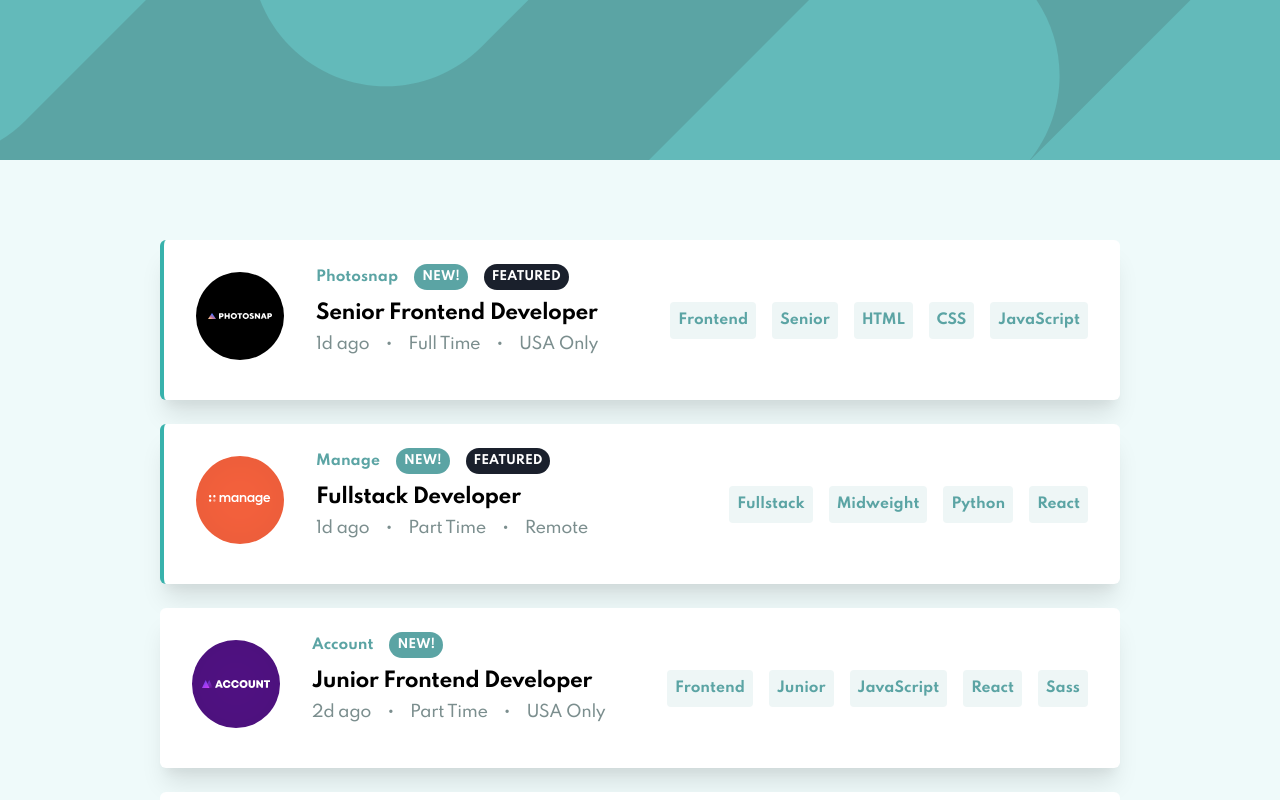
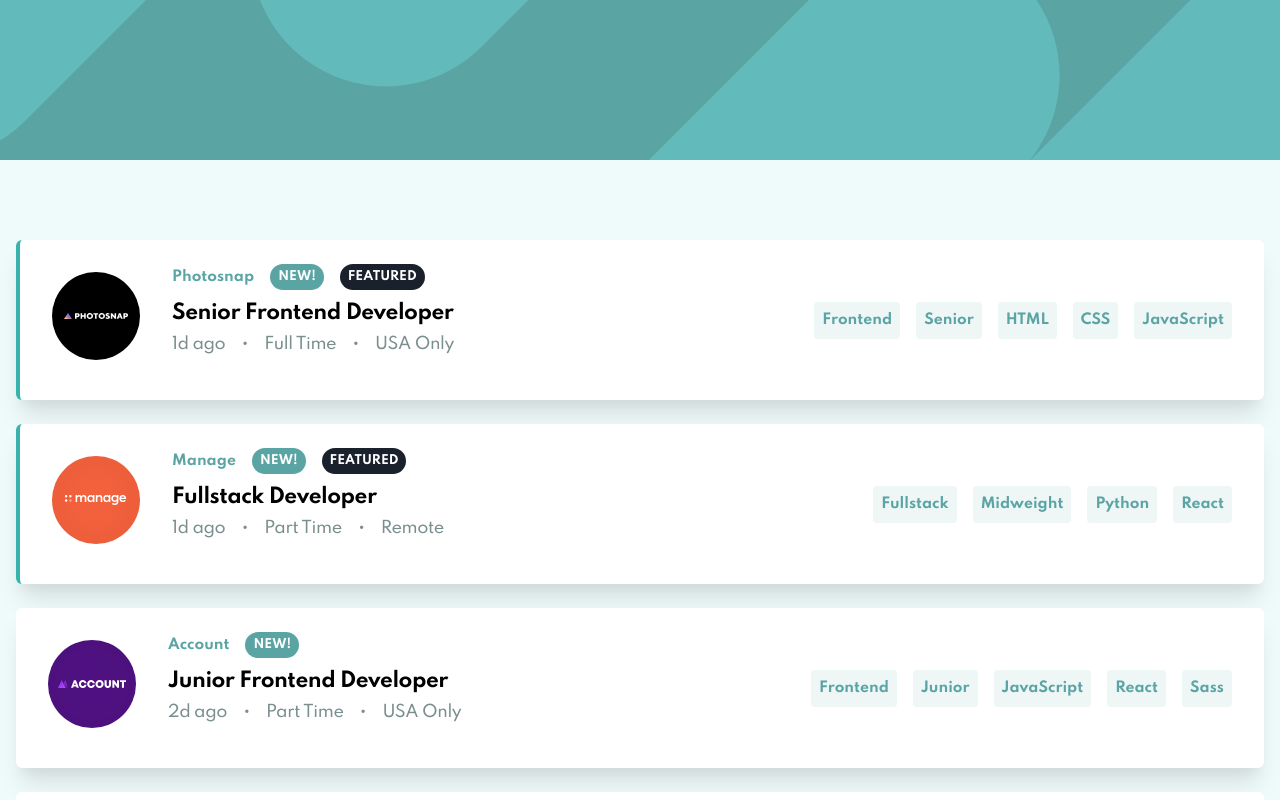
Before and after one commit to GK-Hynes/job-listings-with-filtering, a React (Create React App) app: page / in a window 1280 px wide. Shown: the top 800 px of the page. Built offline with nearby package versions, Linux system fonts and the light colour scheme.

Commit message:
Tidy up styles

```diff
--- a/src/App.js
+++ b/src/App.js
@@ -46,9 +46,10 @@ function App() {
   const filteredJobs = jobs.filter(filterJobs);
 
   return (
-    <>
+    <div>
       <header className="header w-full h-40  bg-desaturated-dark-cyan"></header>
-      <main className="flex flex-col min-h-screen w-full bg-light-gray-cyan">
+      <main className="flex flex-col min-h-screen w-full bg-light-gray-cyan font-spartan">
+        <div className="container mx-auto px-4">
           {filters.length > 0 && (
             <Filters
               filters={filters}
@@ -57,8 +58,9 @@ function App() {
             />
           )}
           <JobBoard jobs={filteredJobs} handleFilter={handleFilter} />
+        </div>
       </main>
-    </>
+    </div>
   );
 }
 
--- a/src/Filters.js
+++ b/src/Filters.js
@@ -2,16 +2,16 @@ import React from "react";
 
 const Filters = ({ filters, removeFilter, clearFilters }) => {
   return (
-    <div className="flex flex-wrap p-4 -mt-10 mx-auto w-11/12 lg:w-9/12 max-w-screen-xl bg-white shadow-xl rounded-md text-sm font-spartan">
+    <div className="flex flex-wrap -mt-10 p-4 bg-white shadow-xl rounded-md text-sm">
       {filters.length > 0 &&
         filters.map((filter, i) => (
           <span
-            className="flex mr-4 mb-4 sm:mb-0 bg-light-gray-cyan-filters text-desaturated-dark-cyan font-bold rounded"
+            className="flex mr-4 mb-4 md:mb-0 bg-light-gray-cyan-filters text-desaturated-dark-cyan font-bold rounded"
             key={i}
           >
             <span className="p-2">{filter}</span>
             <button
-              className="p-2 bg-desaturated-dark-cyan rounded-tr rounded-br hover:bg-gray-900"
+              className="p-2  rounded-tr rounded-br bg-desaturated-dark-cyan hover:bg-gray-900"
               onClick={() => removeFilter(filter)}
             >
               <img src="/images/icon-remove.svg" alt="Remove Icon" />
--- a/src/JobBoard.js
+++ b/src/JobBoard.js
@@ -3,7 +3,7 @@ import JobListing from "./JobListing";
 
 const JobBoard = ({ jobs, handleFilter }) => {
   return (
-    <div className="w-full h-full m-0 pt-20 font-spartan">
+    <div className="w-full h-full pt-20">
       {jobs.map((job) => (
         <JobListing job={job} key={job.id} handleFilter={handleFilter} />
       ))}
--- a/src/JobListing.js
+++ b/src/JobListing.js
@@ -21,32 +21,32 @@ const JobListing = ({ job, handleFilter }) => {
 
   return (
     <div
-      className={`${
+      className={`flex flex-col lg:flex-row mb-10 lg:mb-6 px-4 bg-white shadow-xl rounded-md ${
         featured && `border-solid border-teal-500 border-l-4`
-      } flex flex-col md:flex-row mx-auto mb-10 lg:mb-6 px-4 w-11/12 lg:w-9/12 max-w-screen-xl bg-white shadow-xl rounded-md`}
+      }`}
     >
       <div className="flex lg:justify-center lg:items-center lg:px-4 lg:py-8">
         <div className="h-12 w-12 -mt-6 lg:mt-0 lg:h-24 lg:w-24">
           <img src={logo} alt={company} />
         </div>
       </div>
-      <div className="py-4 md:px-2 border-b-2 border-solid border-gray-400 md:border-none">
+      <div className="py-4 md:px-2 border-b-2 border-solid border-gray-400 lg:border-none">
         <div className="flex items-center py-2">
           <h3 className="mr-4 text-sm text-desaturated-dark-cyan font-bold">
             {company}
           </h3>
           {job.new && (
-            <span className="mr-4 text-xs font-bold text-white uppercase bg-desaturated-dark-cyan px-2 py-1 rounded-full">
+            <span className="mr-4 px-2 py-1 text-xs font-bold text-white uppercase bg-desaturated-dark-cyan rounded-full">
               New!
             </span>
           )}
           {featured && (
-            <span className="mr-4 text-xs font-bold text-white uppercase px-2 py-1 bg-gray-900 rounded-full">
+            <span className="mr-4 px-2 py-1 text-xs font-bold text-white uppercase bg-gray-900 rounded-full">
               Featured
             </span>
           )}
         </div>
-        <h2 className="text-xl font-bold mb-1 tracking-tight hover:text-desaturated-dark-cyan">
+        <h2 className="mb-1 text-xl font-bold  tracking-tight hover:text-desaturated-dark-cyan">
           <a href="#">{position}</a>
         </h2>
         <ul className="flex items-center text-dark-gray-cyan tracking-tight">
```
Lines whose indentation alone changed are shown as unchanged.
